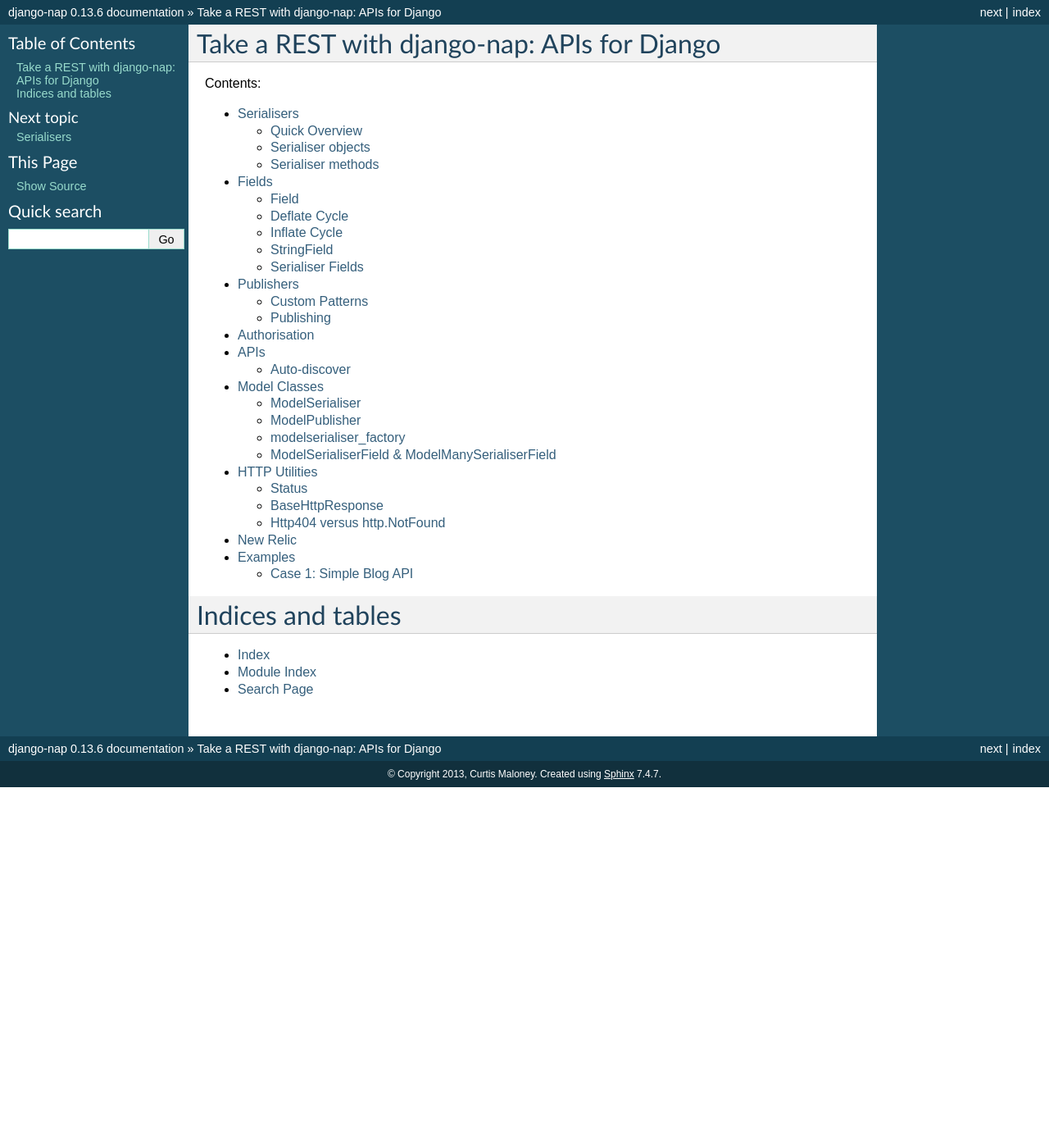
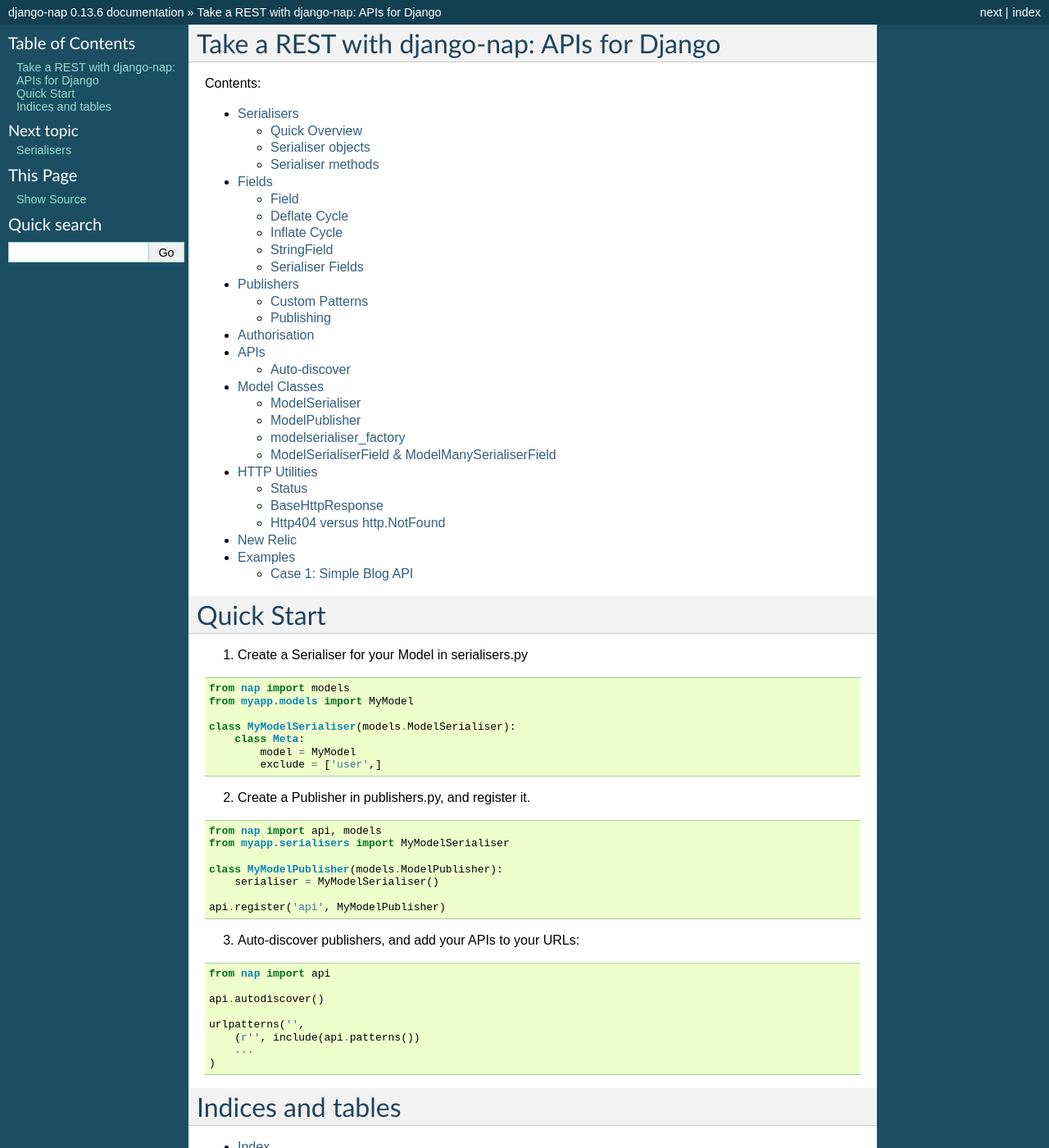
Before and after one commit to funkybob/django-nap, a Sphinx documentation site: the page built from docs/index.rst, in a window 1280 px wide and 1400 px high. Shown: the whole window at 82% size. Built offline with Sphinx 7.4.7, drawn with Linux system fonts in a browser that asks for light colours.

Commit message:
Added Quick Start to index

```diff
--- a/docs/index.rst
+++ b/docs/index.rst
@@ -21,6 +21,45 @@
    newrelic
    examples
 
+Quick Start
+===========
+
+1. Create a Serialiser for your Model in serialisers.py
+
+.. code-block:: python
+
+    from nap import models
+    from myapp.models import MyModel
+
+    class MyModelSerialiser(models.ModelSerialiser):
+        class Meta:
+            model = MyModel
+            exclude = ['user',]
+
+2. Create a Publisher in publishers.py, and register it.
+
+.. code-block:: python
+
+    from nap import api, models
+    from myapp.serialisers import MyModelSerialiser
+
+    class MyModelPublisher(models.ModelPublisher):
+        serialiser = MyModelSerialiser()
+
+    api.register('api', MyModelPublisher)
+
+3. Auto-discover publishers, and add your APIs to your URLs:
+
+.. code-block:: python
+
+    from nap import api
+
+    api.autodiscover()
+
+    urlpatterns('',
+        (r'', include(api.patterns())
+        ...
+    )
 
 Indices and tables
 ==================
```
